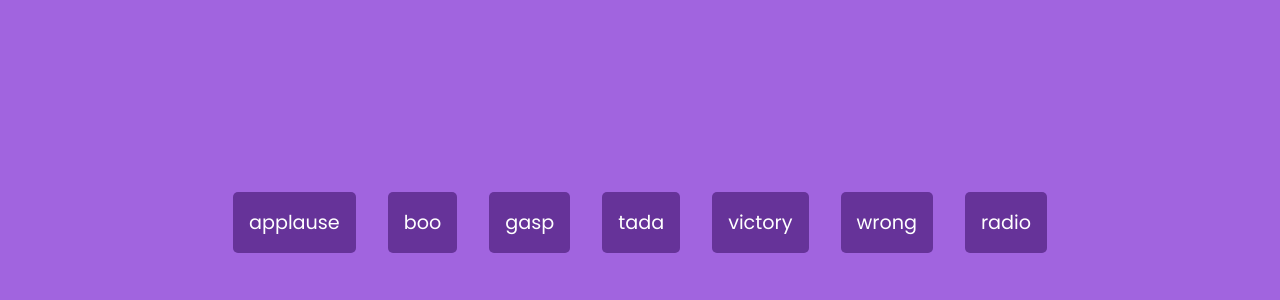
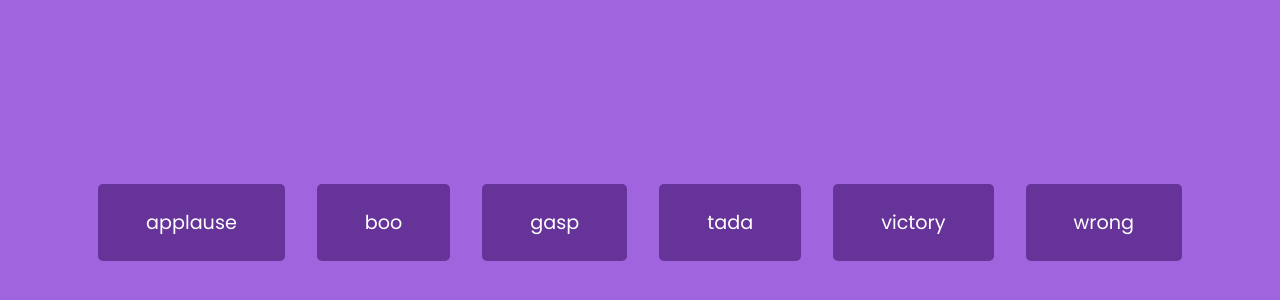
Before and after one commit to mcmillanj/MP3-AUDIO-SOUND-BOARD, a plain HTML site: page index.html in a window 1280 px wide. Shown: the part 178-478 px from the top of the page. Drawn offline with Linux system fonts and the light colour scheme.

```diff
--- a/index.html
+++ b/index.html
@@ -13,8 +13,6 @@
     <audio id="tada" src="sounds/tada.mp3"></audio>
     <audio id="victory" src="sounds/victory.mp3"></audio>
     <audio id="wrong" src="sounds/wrong.mp3"></audio>
-    <audio id="radio" src="sounds/radio.mp3"></audio>
-    <audio id="killer" src="sounds/killer.mp3"></audio>
 
     <div id="buttons"></div>
 
--- a/script.js
+++ b/script.js
@@ -1,4 +1,4 @@
-const sounds = ['applause', 'boo', 'gasp', 'tada', 'victory', 'wrong', 'radio']
+const sounds = ['applause', 'boo', 'gasp', 'tada', 'victory', 'wrong']
 
 sounds.forEach((sound) => {
   const btn = document.createElement('button')
--- a/style.css
+++ b/style.css
@@ -23,7 +23,7 @@ body {
   border: none;
   color: #fff;
   margin: 1rem;
-  padding: 1rem 1rem;
+  padding: 1.5rem 3rem;
   font-size: 1.2rem;
   font-family: inherit;
   cursor: pointer;
```
